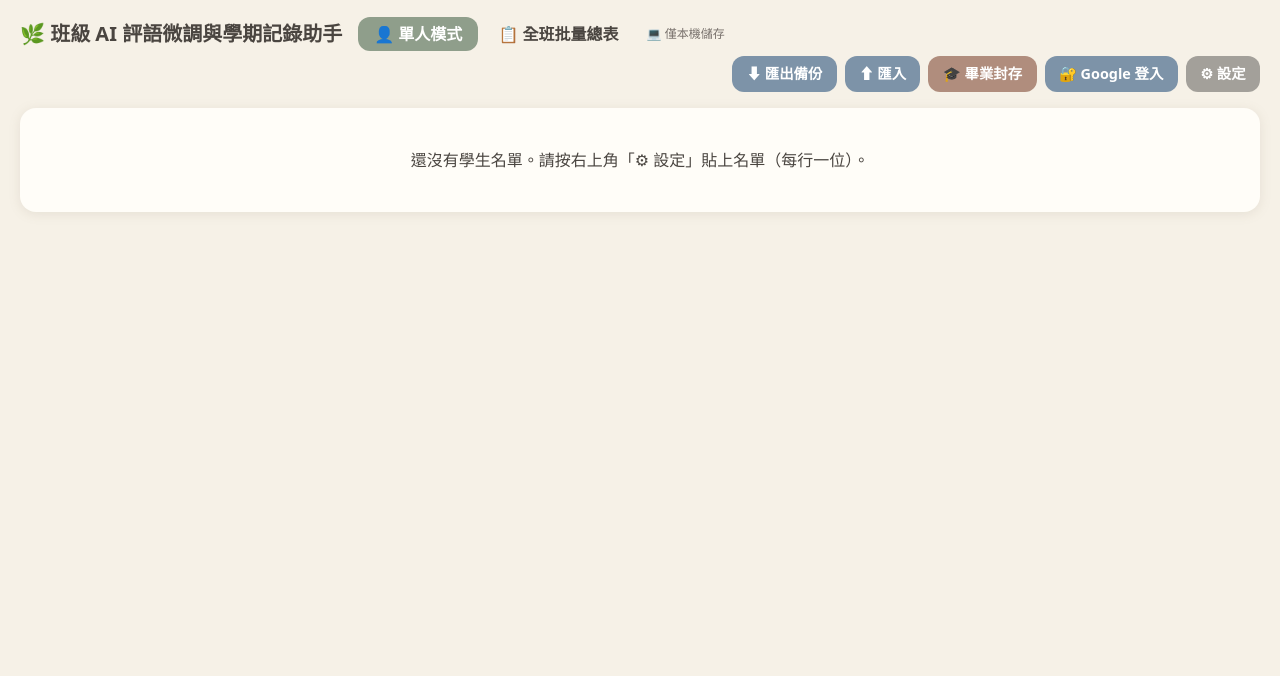
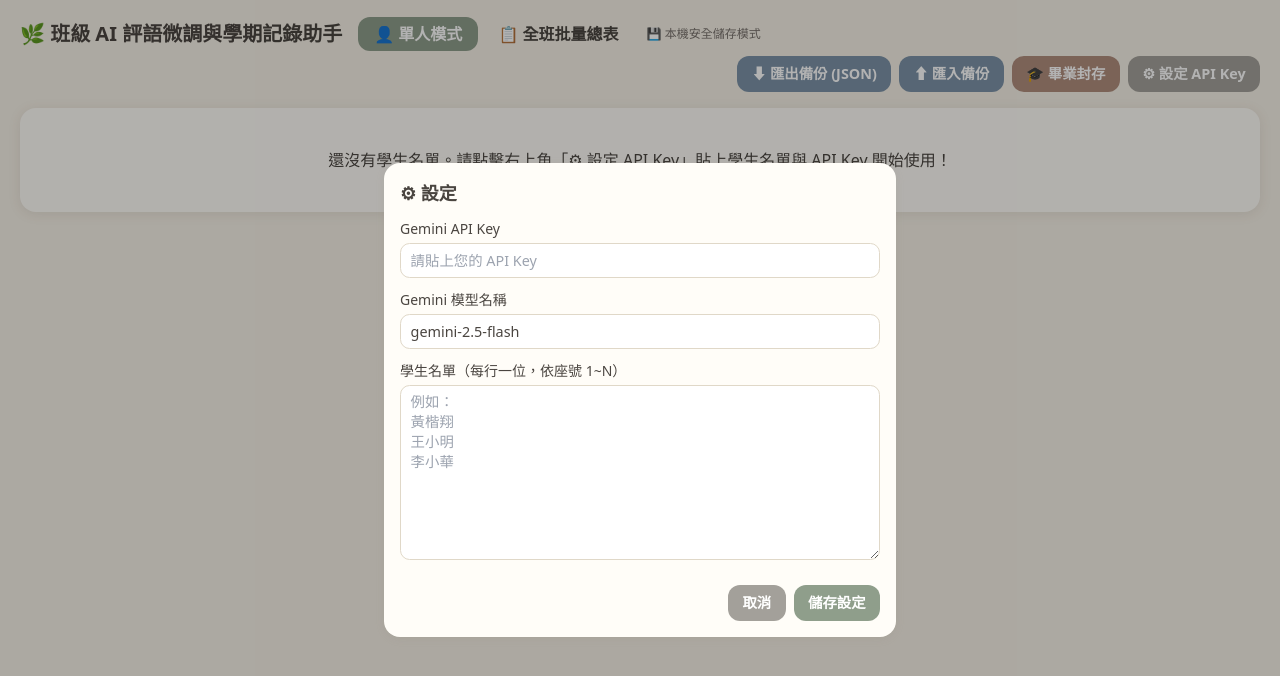
Before and after one commit to Ping8662/my-comment-app, a plain HTML site: page index.html in a window 1280 px wide. Drawn offline with nearby package versions, Linux system fonts and the light colour scheme.

Commit message:
index.html

```diff
--- a/index.html
+++ b/index.html
@@ -19,30 +19,31 @@ th{background:#ebe3d3;padding:.4rem;font-size:.85rem;position:sticky;top:0}td{pa
 <body class="p-3 md:p-5">
 <header class="flex flex-wrap items-center gap-2 mb-4">
   <h1 class="text-xl font-bold mr-2">🌿 班級 AI 評語微調與學期記錄助手</h1>
-  <span id="tabs"></span><span id="cloud" class="text-xs text-stone-500 ml-1"></span>
+  <span id="tabs"></span><span id="cloud" class="text-xs text-stone-500 ml-1">💾 本機安全儲存模式</span>
   <div class="ml-auto flex flex-wrap gap-2">
-    <button class="btn blue" onclick="A.exp()">⬇ 匯出備份</button>
-    <label class="btn blue cursor-pointer">⬆ 匯入<input type="file" accept=".json" class="hidden" onchange="A.imp(this)"></label>
+    <button class="btn blue" onclick="A.exp()">⬇ 匯出備份 (JSON)</button>
+    <label class="btn blue cursor-pointer">⬆ 匯入備份<input type="file" accept=".json" class="hidden" onchange="A.imp(this)"></label>
     <button class="btn alt" onclick="A.arch()">🎓 畢業封存</button>
-    <button class="btn blue" id="lg" onclick="A.login()">🔐 Google 登入</button>
-    <button class="btn gray" onclick="A.cfg(true)">⚙ 設定</button>
+    <button class="btn gray" onclick="A.cfg(true)">⚙ 設定 API Key</button>
   </div>
 </header>
 <main id="app"></main>
 
 <div id="modal" class="hidden fixed inset-0 bg-black/30 flex items-center justify-center p-3 z-40">
-  <div class="card w-full max-w-2xl max-h-[92vh] overflow-auto space-y-2">
-    <h2 class="font-bold text-lg">⚙ 設定（皆儲存於本機 LocalStorage）</h2>
-    <label class="text-sm">Gemini API Key<input id="c_key" type="password" class="inp"></label>
-    <label class="text-sm">Gemini 模型名稱<input id="c_model" class="inp" placeholder="gemini-2.5-flash"></label>
-    <label class="text-sm">firebaseConfig（貼上 Firebase 控制台的 { apiKey:..., projectId:... } 物件）<textarea id="c_fb" rows="6" class="inp font-mono"></textarea></label>
-    <label class="text-sm">學生名單（每行一位，依座號 1~N；保留原有資料依座號對應）<textarea id="c_roster" rows="8" class="inp"></textarea></label>
-    <div class="flex gap-2 justify-end"><button class="btn gray" onclick="A.cfg(false)">取消</button><button class="btn" onclick="A.saveCfg()">儲存設定</button></div>
+  <div class="card w-full max-w-lg max-h-[92vh] overflow-auto space-y-3">
+    <h2 class="font-bold text-lg">⚙ 設定</h2>
+    <label class="text-sm block">Gemini API Key<input id="c_key" type="password" class="inp mt-1" placeholder="請貼上您的 API Key"></label>
+    <label class="text-sm block">Gemini 模型名稱<input id="c_model" class="inp mt-1" placeholder="gemini-2.5-flash"></label>
+    <label class="text-sm block">學生名單（每行一位，依座號 1~N）<textarea id="c_roster" rows="8" class="inp mt-1" placeholder="例如：
+黃楷翔
+王小明
+李小華"></textarea></label>
+    <div class="flex gap-2 justify-end pt-2"><button class="btn gray" onclick="A.cfg(false)">取消</button><button class="btn" onclick="A.saveCfg()">儲存設定</button></div>
   </div>
 </div>
 <div id="toast" class="fixed bottom-4 left-1/2 -translate-x-1/2 bg-stone-700 text-white px-4 py-2 rounded-xl text-sm hidden z-50"></div>
 
-<script type="module">
+<script>
 const F=[['g5u','五上期末評語'],['c5','五年級春節卡片'],['g5d','五下期末評語'],['g6u','六上期末評語'],['c6','六年級春節卡片'],['g6d','六下期末評語']];
 const T=[...F,['grad','六年級畢業卡片']];
 const L=k=>T.find(x=>x[0]===k)[1];
@@ -53,43 +54,15 @@ const DEF={
  '祝福金句':{color:'#d6dfe8',list:['願你帶著自信前行','相信自己閃閃發光','新年平安喜樂','畢業快樂前程似錦','謝謝你陪我一年']}};
 let S=JSON.parse(localStorage.getItem('cls_data')||'null')||{students:[],styles:[],tags:DEF,updated:0};
 let C=JSON.parse(localStorage.getItem('cls_cfg')||'{}');
-let view='one',cur=0,tgt='g6d',draft='',editT='',extraT='',edit=false,busy=false,bd={},kw={},cloud=null;
+let view='one',cur=0,tgt='g6d',draft='',editT='',extraT='',edit=false,busy=false,bd={},kw={};
 const $=id=>document.getElementById(id);
-const esc=s=>String(s??'').replace(/[&<>"]/g,c=>({'&':'&amp;','<':'&lt;','>':'&gt;','"':'&quot;'}[c]));
+const esc=s=>String(s??'').replace(/[&<>"]/g,c=>({'&':'&','<':'<','>':'>','"':'"'}[c]));
 const toast=(m,ms=2200)=>{const t=$('toast');t.textContent=m;t.classList.remove('hidden');clearTimeout(t._t);t._t=setTimeout(()=>t.classList.add('hidden'),ms)};
 
-// ---------- 儲存與雲端 ----------
-function save(){S.updated=Date.now();localStorage.setItem('cls_data',JSON.stringify(S));
- if(cloud)cloud.set(cloud.ref,{data:JSON.stringify(S),updated:S.updated}).then(()=>$('cloud').textContent='☁️ 已同步').catch(e=>{$('cloud').textContent='☁️ 同步失敗';toast('雲端寫入失敗：'+e.message,4000)});}
-let au=null,unsubA=null,unsubS=null;
-async function initCloud(){
- $('cloud').textContent='💻 僅本機儲存';cloud=null;$('lg').textContent='🔐 Google 登入';
- unsubA&&unsubA();unsubS&&unsubS();au=null;
- if(!C.fb)return;
- try{
-  const cfg=new Function('return '+C.fb)();
-  const {initializeApp,getApps}=await import('https://www.gstatic.com/firebasejs/10.12.2/firebase-app.js');
-  const fs=await import('https://www.gstatic.com/firebasejs/10.12.2/firebase-firestore.js');
-  const m=await import('https://www.gstatic.com/firebasejs/10.12.2/firebase-auth.js');
-  const app=getApps().length?getApps()[0]:initializeApp(cfg);
-  const db=fs.getFirestore(app),auth=m.getAuth(app);au={auth,m};
-  unsubA=m.onAuthStateChanged(auth,u=>{
-   unsubS&&unsubS();cloud=null;
-   if(!u){$('cloud').textContent='🔒 未登入（僅本機儲存）';$('lg').textContent='🔐 Google 登入';return}
-   $('lg').textContent='登出 '+(u.email||'');
-   const ref=fs.doc(db,'users',u.uid,'data','main');cloud={ref,set:fs.setDoc};
-   unsubS=fs.onSnapshot(ref,snap=>{
-    if(!snap.exists()){if(S.students.length)save();return}
-    const d=snap.data();$('cloud').textContent='☁️ 已連線（'+(u.email||'')+'）';
-    if(!snap.metadata.hasPendingWrites&&d.updated>S.updated&&!busy){S=JSON.parse(d.data);localStorage.setItem('cls_data',d.data);render()}
-   },e=>{$('cloud').textContent='☁️ 連線錯誤';toast(e.message,4000)});
-  });
- }catch(e){$('cloud').textContent='☁️ 設定有誤';toast('firebaseConfig 解析失敗：'+e.message,4000)}
-}
+function save(){S.updated=Date.now();localStorage.setItem('cls_data',JSON.stringify(S));toast('💾 已自動儲存至本機')}
 
-// ---------- Gemini ----------
 async function gem(p){
- if(!C.key)throw new Error('請先在「設定」輸入 Gemini API Key');
+ if(!C.key)throw new Error('請先點右上角「⚙ 設定 API Key」填入金鑰');
  const r=await fetch(`https://generativelanguage.googleapis.com/v1beta/models/${C.model||'gemini-2.5-flash'}:generateContent?key=${encodeURIComponent(C.key)}`,
   {method:'POST',headers:{'Content-Type':'application/json'},body:JSON.stringify({contents:[{parts:[{text:p}]}],generationConfig:{temperature:.85}})});
  const j=await r.json();if(j.error)throw new Error(j.error.message);
@@ -107,7 +80,6 @@ function prompt(s,k,words){
 }
 function learn(text,k){if(!S.styles.some(x=>x.text===text))S.styles.push({t:L(k),text});S.styles=S.styles.slice(-20)}
 
-// ---------- 畫面 ----------
 function tagsHTML(){
  return Object.entries(S.tags).map(([c,v])=>`<div class="mt-1"><span class="text-xs text-stone-500">${esc(c)}</span><br>`+
   v.list.map((t,i)=>`<span class="chip" style="background:${v.color}" onclick="A.tag('${esc(c)}',${i})">${esc(t)}${edit?`<b onclick="event.stopPropagation();A.del('${esc(c)}',${i})"> ×</b>`:''}</span>`).join('')+`</div>`).join('')+
@@ -118,7 +90,7 @@ const tgtSel=()=>`<select class="inp" onchange="A.tgt(this.value)">${T.map(([k,l
 
 function render(){
  $('tabs').innerHTML=[['one','👤 單人模式'],['batch','📋 全班批量總表']].map(([k,l])=>`<span class="tab ${view===k?'on':''}" onclick="A.view('${k}')">${l}</span>`).join(' ');
- if(!S.students.length){$('app').innerHTML=`<div class="card text-center py-10">還沒有學生名單。請按右上角「⚙ 設定」貼上名單（每行一位）。</div>`;return}
+ if(!S.students.length){$('app').innerHTML=`<div class="card text-center py-10">還沒有學生名單。請點擊右上角「⚙ 設定 API Key」貼上學生名單與 API Key 開始使用！</div>`;return}
  if(cur>=S.students.length)cur=0;
  view==='one'?renderOne():renderBatch();
 }
@@ -137,7 +109,7 @@ function renderOne(){
  <section class="card space-y-2"><h2 class="font-bold">③ 編輯與存檔：${L(tgt)}</h2>
   <textarea id="edit" rows="14" class="inp" oninput="editT=this.value;$('cnt').textContent=this.value.length">${esc(editT)}</textarea>
   <div class="text-xs text-stone-500"><span id="cnt">${editT.length}</span> 字</div>
-  <button class="btn alt w-full" onclick="A.saveOne()">💾 確認存檔 &amp; 訓練 AI</button></section></div>`;
+  <button class="btn alt w-full" onclick="A.saveOne()">💾 確認存檔 & 訓練 AI</button></section></div>`;
 }
 function renderBatch(){
  $('app').innerHTML=`<div class="card"><div class="flex flex-wrap gap-2 items-center mb-3"><span class="font-bold">目標欄位</span><div class="w-52">${tgtSel()}</div>
@@ -151,11 +123,8 @@ function renderBatch(){
  </tbody></table></div></div>`;
 }
 
-// ---------- 動作 ----------
-const A=window.A={
+const A={
  view(v){view=v;render()},
- async login(){if(!au)return toast('請先在「設定」貼上 firebaseConfig');
-  try{au.auth.currentUser?await au.m.signOut(au.auth):await au.m.signInWithPopup(au.auth,new au.m.GoogleAuthProvider())}catch(e){toast('登入失敗：'+e.message,5000)}},
  pick(i){cur=i;draft='';editT=S.students[i].fields[tgt]||'';render()},
  tgt(k){tgt=k;draft='';bd={};editT=S.students[cur]?.fields[k]||'';render()},
  tag(c,i){const t=S.tags[c].list[i];extraT+=(extraT?'、':'')+t;$('extra').value=extraT},
@@ -185,14 +154,14 @@ const A=window.A={
   let n=0;S.students.forEach((s,i)=>{const t=(bd[i]||'').trim();if(t){s.fields[tgt]=t;learn(t,tgt);n++}});
   save();toast(`✅ 已存入 ${n} 位學生的「${L(tgt)}」`)},
  cfg(show){
-  if(show){$('c_key').value=C.key||'';$('c_model').value=C.model||'';$('c_fb').value=C.fb||'';$('c_roster').value=S.students.map(s=>s.name).join('\n')}
+  if(show){$('c_key').value=C.key||'';$('c_model').value=C.model||'gemini-2.5-flash';$('c_roster').value=S.students.map(s=>s.name).join('\n')}
   $('modal').classList.toggle('hidden',!show)},
  saveCfg(){
-  C={key:$('c_key').value.trim(),model:$('c_model').value.trim(),fb:$('c_fb').value.trim()};
+  C={key:$('c_key').value.trim(),model:$('c_model').value.trim()||'gemini-2.5-flash'};
   localStorage.setItem('cls_cfg',JSON.stringify(C));
   const names=$('c_roster').value.split('\n').map(x=>x.trim()).filter(Boolean);
   S.students=names.map((n,i)=>({no:i+1,name:n,fields:S.students[i]?.fields||{}}));
-  bd={};save();A.cfg(false);render();initCloud();toast('設定已儲存')},
+  bd={};save();A.cfg(false);render();toast('設定已儲存')},
  exp(){
   const a=document.createElement('a');a.href=URL.createObjectURL(new Blob([JSON.stringify(S,null,1)],{type:'application/json'}));
   a.download=`班級評語備份_${new Date().toISOString().slice(0,10)}.json`;a.click()},
@@ -204,6 +173,7 @@ const A=window.A={
   if(!confirm('畢業封存：將先下載完整備份，再清空所有學生資料（拼圖庫與風格範本會保留）。確定？'))return;
   A.exp();S.students=[];bd={};kw={};draft=editT='';save();render();toast('已封存並清空，請到「設定」貼上新名單')}
 };
-render();initCloud();
+render();
+if(!C.key) A.cfg(true);
 </script>
 </body></html>
```
